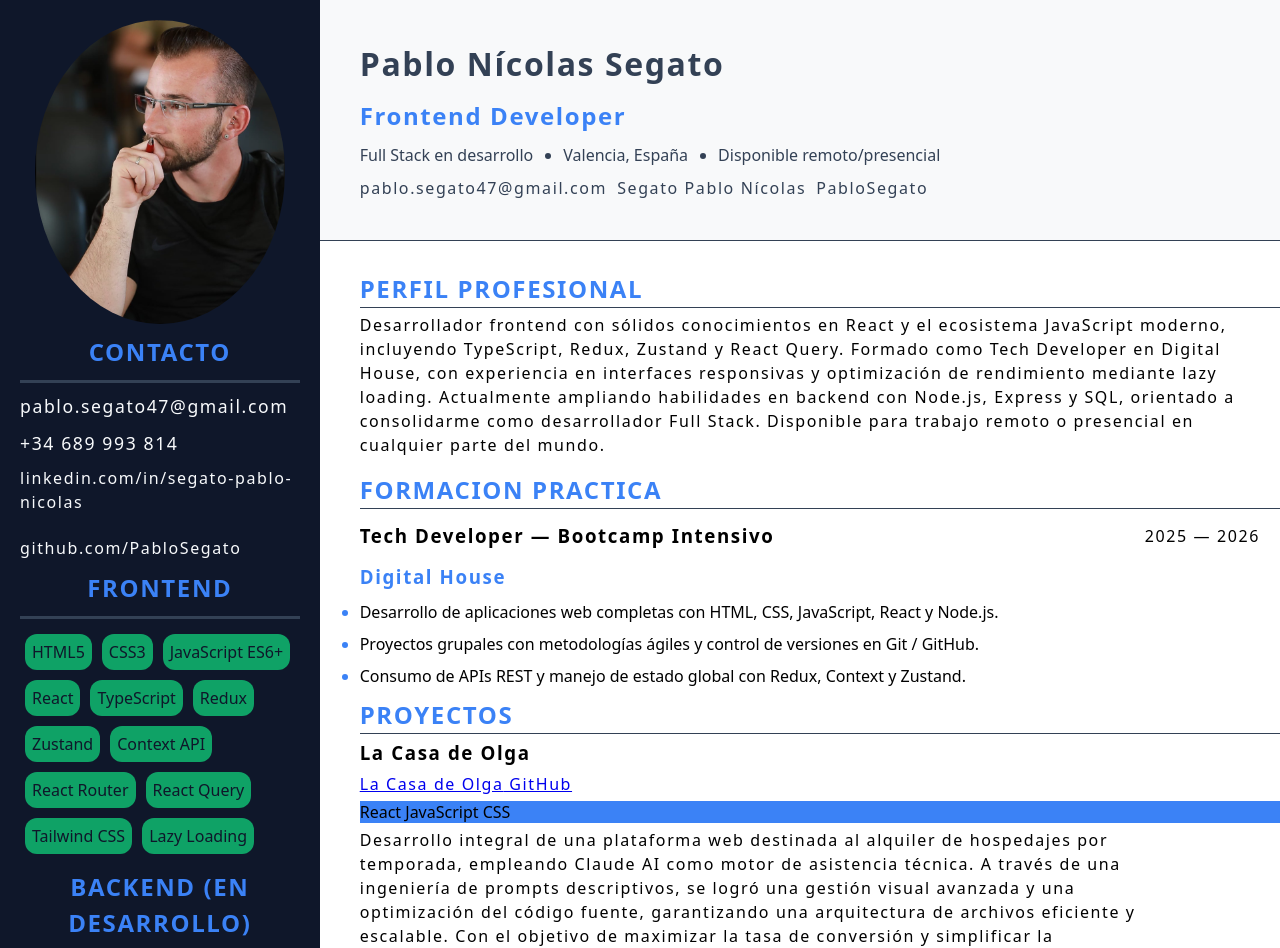
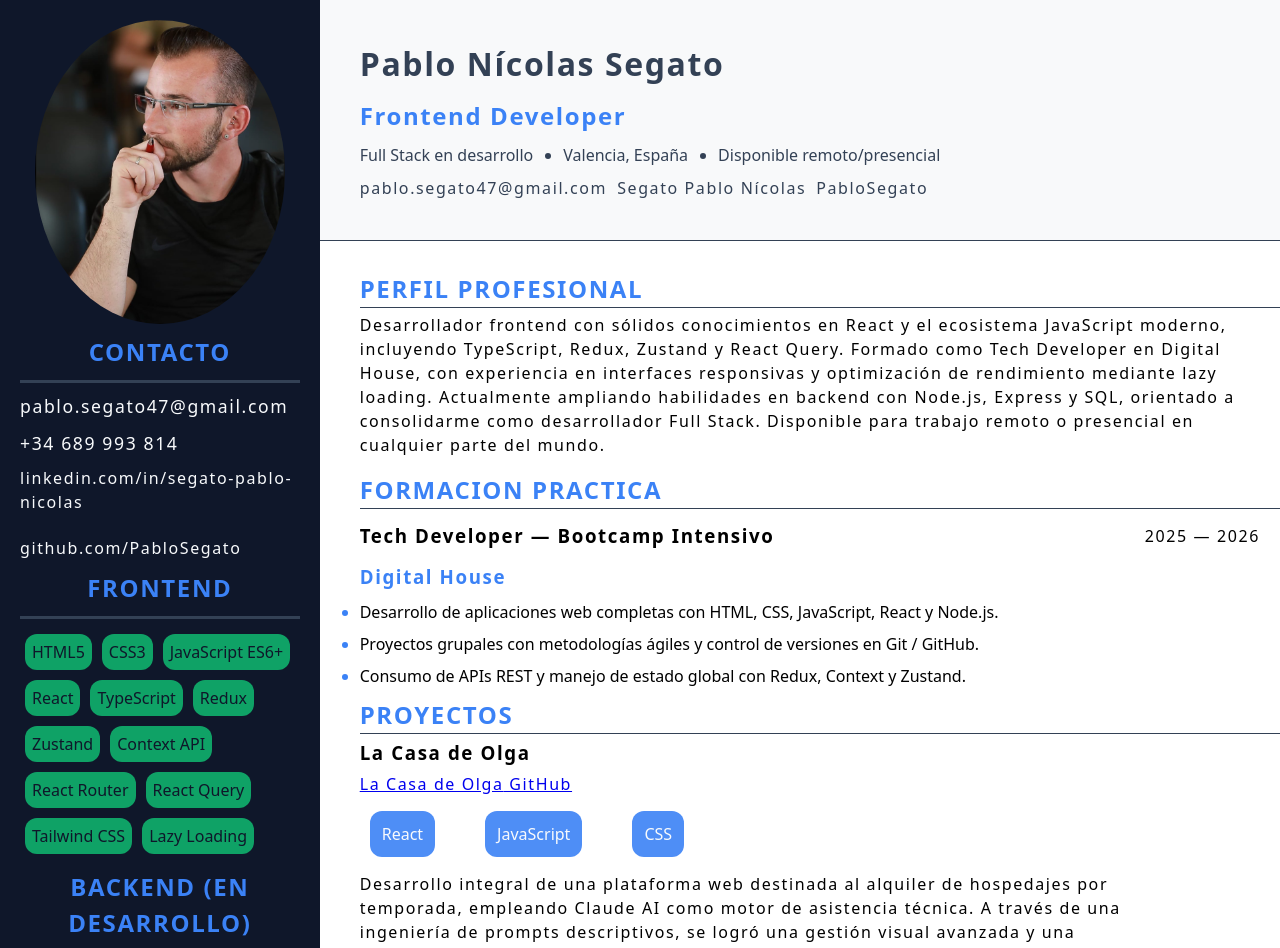
Before and after one commit to PabloSegato/CV-WEB, a React (Vite) app: page / in a window 1280 px wide. Shown: the top 948 px of the page. Built offline with nearby package versions, Linux system fonts and the light colour scheme.

Commit message:
puesta a punto elementos tec, organizados y listados

```diff
--- a/src/constants.js
+++ b/src/constants.js
@@ -13,18 +13,27 @@ Con el objetivo de maximizar la tasa de conversión y simplificar la infraestruc
     title: "App Weather",
     link: "https://github.com/PabloSegato/AppWheater",
     description:
-`Implementación de una solución digital diseñada para la consulta climática geo-localizada en tiempo real. La aplicación integra una API meteorológica externa, optimizando las peticiones asíncronas para garantizar una obtención de datos eficiente y segura. El enfoque principal se centró en la integridad de la información y la fluidez de la interfaz de usuario ante consultas dinámicas.`,    web: "https://appweather-pnsdeveloper.netlify.app",
+`Implementación de una solución digital diseñada para la consulta climática geo-localizada en tiempo real.
+ La aplicación integra una API meteorológica externa, optimizando las peticiones asíncronas para garantizar una obtención
+  de datos eficiente y segura. El enfoque principal se centró en la integridad de la información y la fluidez de la interfaz de usuario
+   ante consultas dinámicas.`,    web: "https://appweather-pnsdeveloper.netlify.app", tec:["React ", "JavaScript ", "CSS "]
   },
   {
     title: "Films Search",
     link: "https://github.com/PabloSegato/Films_Web",
-    description: `Solución frontend orientada a la consulta de bases de datos externas. El sistema procesa la información de personajes de la saga mediante el uso de peticiones asíncronas, aplicando una estructura de navegación paginada y una lógica de representación visual condicionada por los atributos del modelo de datos original.`,
+    description: `Solución frontend orientada a la consulta de bases de datos externas.
+     El sistema procesa la información de personajes de la saga mediante el uso de peticiones asíncronas,
+     aplicando una estructura de navegación paginada y una lógica de representación visual condicionada por los atributos del modelo
+     de datos original.`, tec:["React ", "JavaScript ", "CSS "],
     web: "https://films-search-pnsdeveloper.netlify.app",
   },
   {
     title: "IMC Calculator",
     link: "https://github.com/PabloSegato/IMC-Calculate",
     description:
-`Aplicación de alta precisión diseñada para el cálculo del IMC. El proyecto destaca por su minimalismo funcional y una arquitectura de código limpia, facilitando la interpretación de resultados médicos a través de una experiencia de usuario (UX) intuitiva y un despliegue optimizado en la nube.`,    web: "https://imc-pnsdeveloper.netlify.app",
+`Aplicación de alta precisión diseñada para el cálculo del IMC.
+El proyecto destaca por su minimalismo funcional y una arquitectura de código limpia,
+ facilitando la interpretación de resultados médicos a través de una experiencia de usuario (UX) intuitiva y un despliegue optimizado en la nube.`,
+   web: "https://imc-pnsdeveloper.netlify.app", tec:["React ", "JavaScript ", "CSS "]
   },
 ];
--- a/src/section/PerfilProfesional.css
+++ b/src/section/PerfilProfesional.css
@@ -86,10 +86,20 @@ h2{
 
     }
 
+   .container-tec{
+    display: flex;
+    gap: 30px;
+
     .tec{
         background-color: var(--primary-blue);
-        height: fit-content;
+        padding: 12px;
+        border-radius: 12px;
+        margin: 10px;
+        color: var(--text-main);
+        opacity: .9;
+        cursor:auto;
     }
+   }
 
     .boton-demo{
         background-color: var(--success-code);
--- a/src/section/PerfilProfesional.jsx
+++ b/src/section/PerfilProfesional.jsx
@@ -55,7 +55,13 @@ export const PerfilProfesional = () => {
             <a href={item.link} target="_blank">
               {item.title} GitHub
             </a>
-            <span className="tec">{item.tec}</span>
+            <div className="container-tec">
+              {item.tec.map((tec, index) => (
+                <span className="tec" key={index}>
+                  {tec}
+                </span>
+              ))}
+            </div>
 
             <p>{item.description}</p>
             <a href={item.web} className="boton-demo">
@@ -67,10 +73,3 @@ export const PerfilProfesional = () => {
     </div>
   );
 };
-
-// Quede en la secuencia de cargar las tecnologias por cada uno
-
-//  realiar el acomodado de github
-//  con los proyectos y tambien actualziarlos para  darle una mejor
-// vista y organizacion de todo
-// gestionar el boton de ver demo, hay que subir los proyectos a vercel y agregarlos
```
